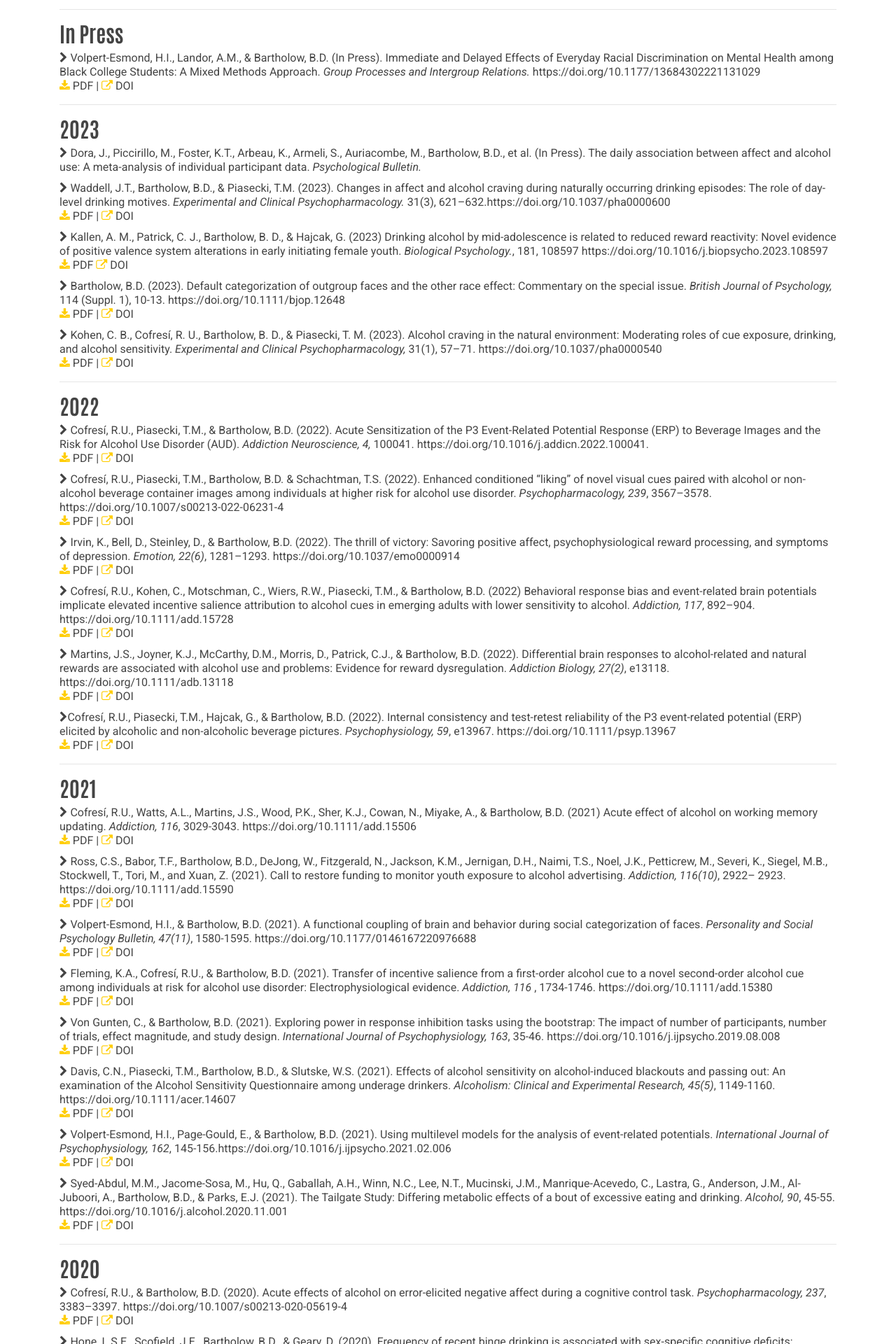
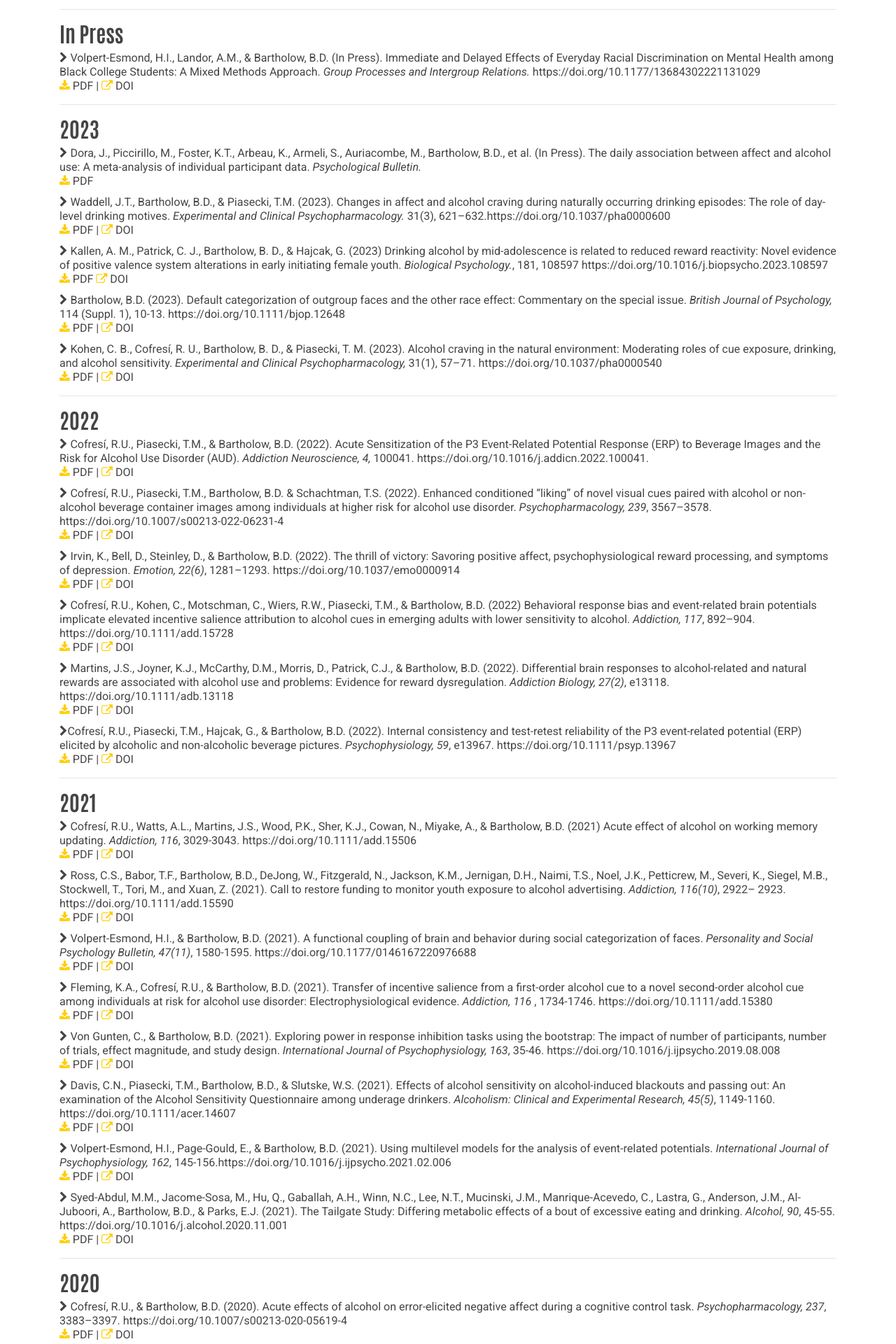
Before and after one commit to bartholow-scanlab/bartholow-scanlab.github.io, a Jekyll site: the page built from publications.html, in a window 1280 px wide. Shown: the part 534-2454 px from the top of the page at 70% size. Built offline with Jekyll 4.4.1, drawn with Linux system fonts in a browser that asks for light colours.

Commit message:
Update publications.html

```diff
--- a/publications.html
+++ b/publications.html
@@ -77,7 +77,9 @@ title: Publications
 	      Dora, J., Piccirillo, M., Foster, K.T., Arbeau, K., Armeli, S., Auriacombe, M., Bartholow, B.D., et al. (In Press).
 	      The daily association between affect and alcohol use: A meta-analysis of individual participant data.
 	      <em>Psychological Bulletin.</em>
-		      </li> </p>
+		     <br/>
+		     <a href="assets/docs/pub/2023/Dora_etal_2023_PsychBull.pdf" target="_blank" rel="noopener noreferrer"> <i class="fa fa-download icons"></i> </a>PDF
+		</li> </p>
 
              <p> <li> <i class="fa fa-chevron-right" aria-hidden="true"></i>
                Waddell, J.T., Bartholow, B.D., & Piasecki, T.M. (2023).
```
